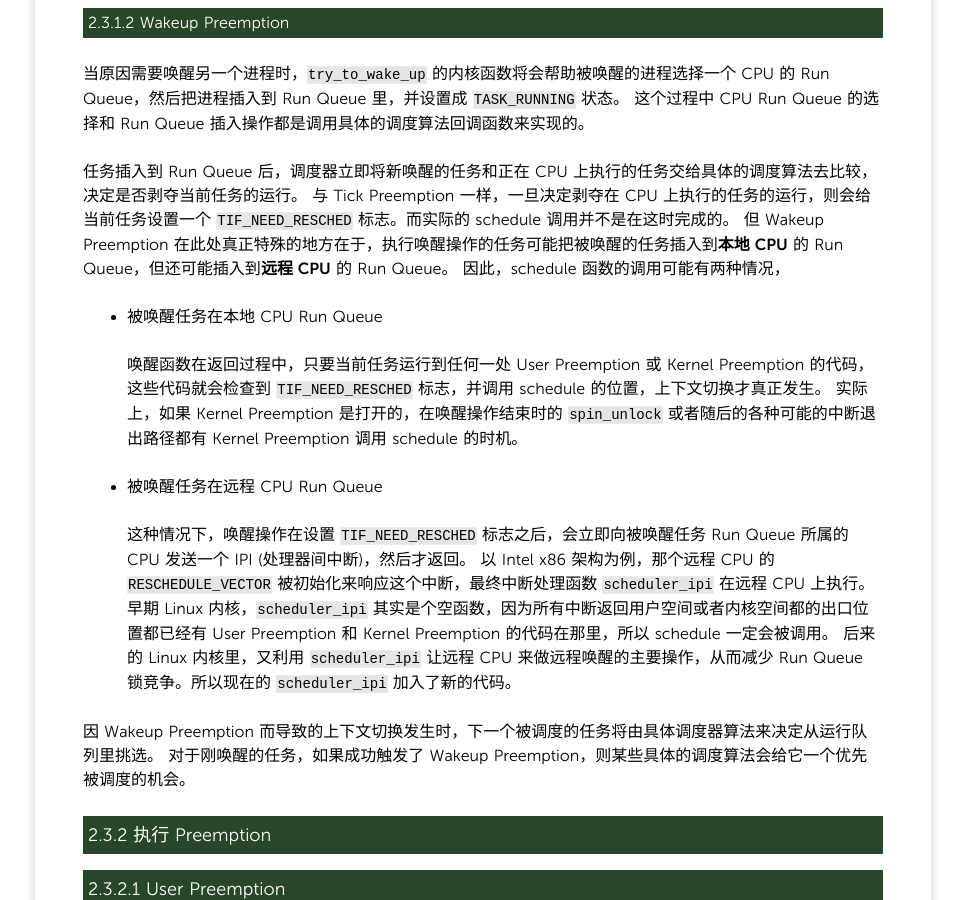
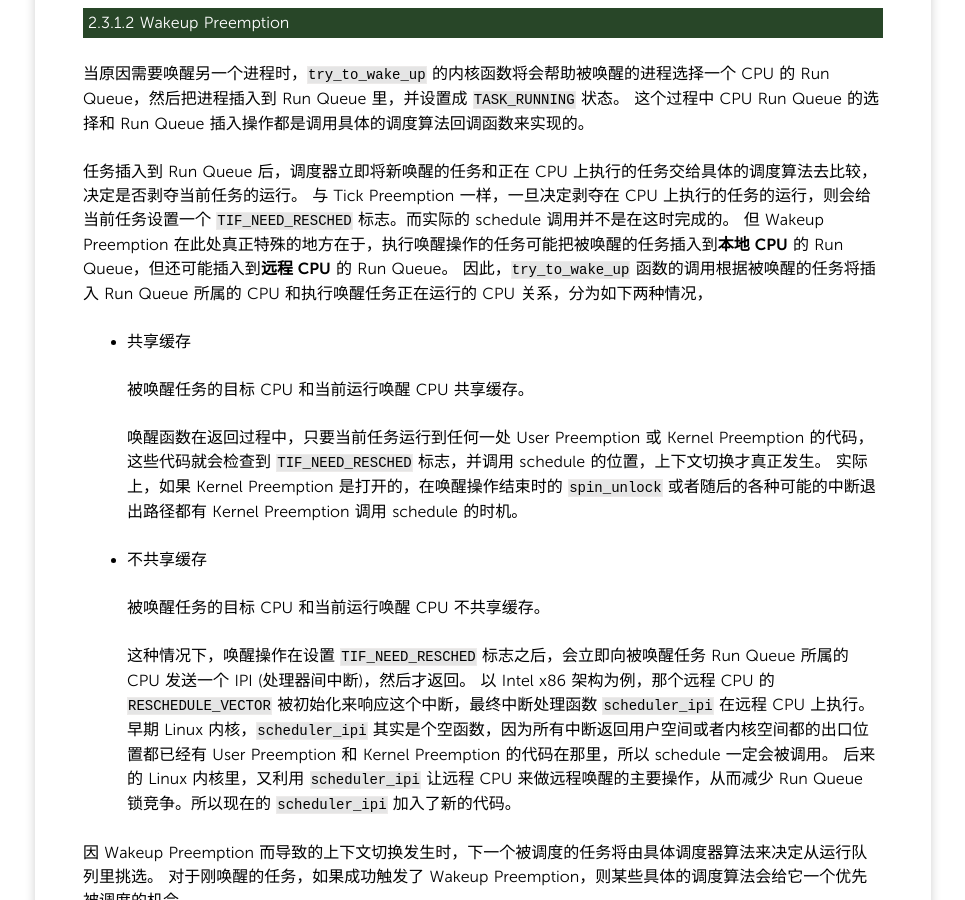
Before and after one commit to yangoliver/yangoliver.github.io, a Jekyll site: the page built from _posts/2016/2016-03-01-linux-scheduler-1.md, in a window 1280 px wide and 900 px high, scrolled down 3436 px. Shown: the whole window, without its empty margins (157-1122 px from the left). Built offline with Jekyll 4.4.1, drawn with Linux system fonts in a browser that asks for light colours; comment, search, counter and statistics services are not loaded.

Commit message:
update: fix wakeup preemption bugs for scheduler ipi case

```diff
--- a/_posts/2016/2016-03-01-linux-scheduler-1.md
+++ b/_posts/2016/2016-03-01-linux-scheduler-1.md
@@ -128,14 +128,18 @@ User Preemption 或 Kernel Preemption 在很多代码路径上放置了检查当
 任务插入到 Run Queue 后，调度器立即将新唤醒的任务和正在 CPU 上执行的任务交给具体的调度算法去比较，决定是否剥夺当前任务的运行。
 与 Tick Preemption 一样，一旦决定剥夺在 CPU 上执行的任务的运行，则会给当前任务设置一个 `TIF_NEED_RESCHED` 标志。而实际的 schedule 调用并不是在这时完成的。
 但 Wakeup Preemption 在此处真正特殊的地方在于，执行唤醒操作的任务可能把被唤醒的任务插入到**本地 CPU** 的 Run Queue，但还可能插入到**远程 CPU** 的 Run Queue。
-因此，schedule 函数的调用可能有两种情况，
+因此，`try_to_wake_up` 函数的调用根据被唤醒的任务将插入 Run Queue 所属的 CPU 和执行唤醒任务正在运行的 CPU 关系，分为如下两种情况，
 
-* 被唤醒任务在本地 CPU Run Queue
+* 共享缓存
+
+  被唤醒任务的目标 CPU 和当前运行唤醒 CPU 共享缓存。
 
   唤醒函数在返回过程中，只要当前任务运行到任何一处 User Preemption 或 Kernel Preemption 的代码，这些代码就会检查到 `TIF_NEED_RESCHED` 标志，并调用 schedule 的位置，上下文切换才真正发生。
   实际上，如果 Kernel Preemption 是打开的，在唤醒操作结束时的 `spin_unlock` 或者随后的各种可能的中断退出路径都有 Kernel Preemption 调用 schedule 的时机。
 
-* 被唤醒任务在远程 CPU Run Queue
+* 不共享缓存
+
+  被唤醒任务的目标 CPU 和当前运行唤醒 CPU 不共享缓存。
 
   这种情况下，唤醒操作在设置 `TIF_NEED_RESCHED` 标志之后，会立即向被唤醒任务 Run Queue 所属的 CPU 发送一个 IPI (处理器间中断)，然后才返回。
   以 Intel x86 架构为例，那个远程 CPU 的 `RESCHEDULE_VECTOR` 被初始化来响应这个中断，最终中断处理函数 `scheduler_ipi` 在远程 CPU 上执行。
```
